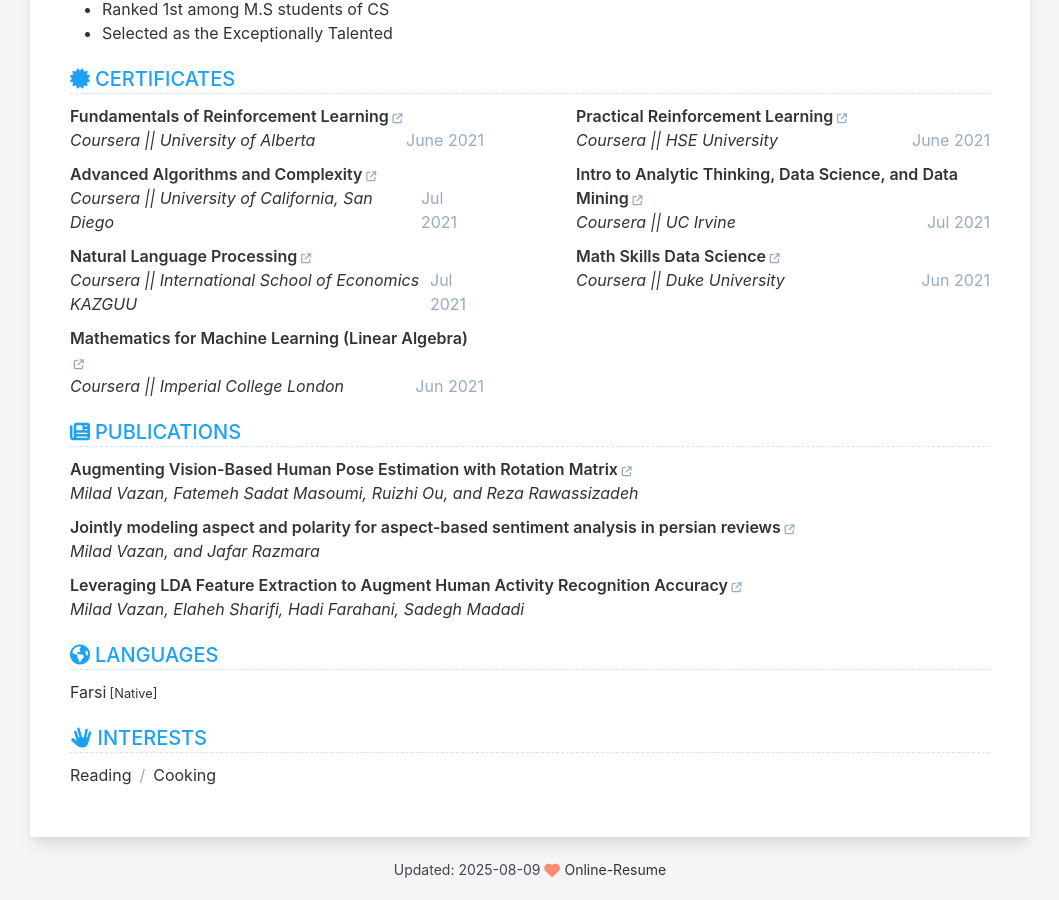
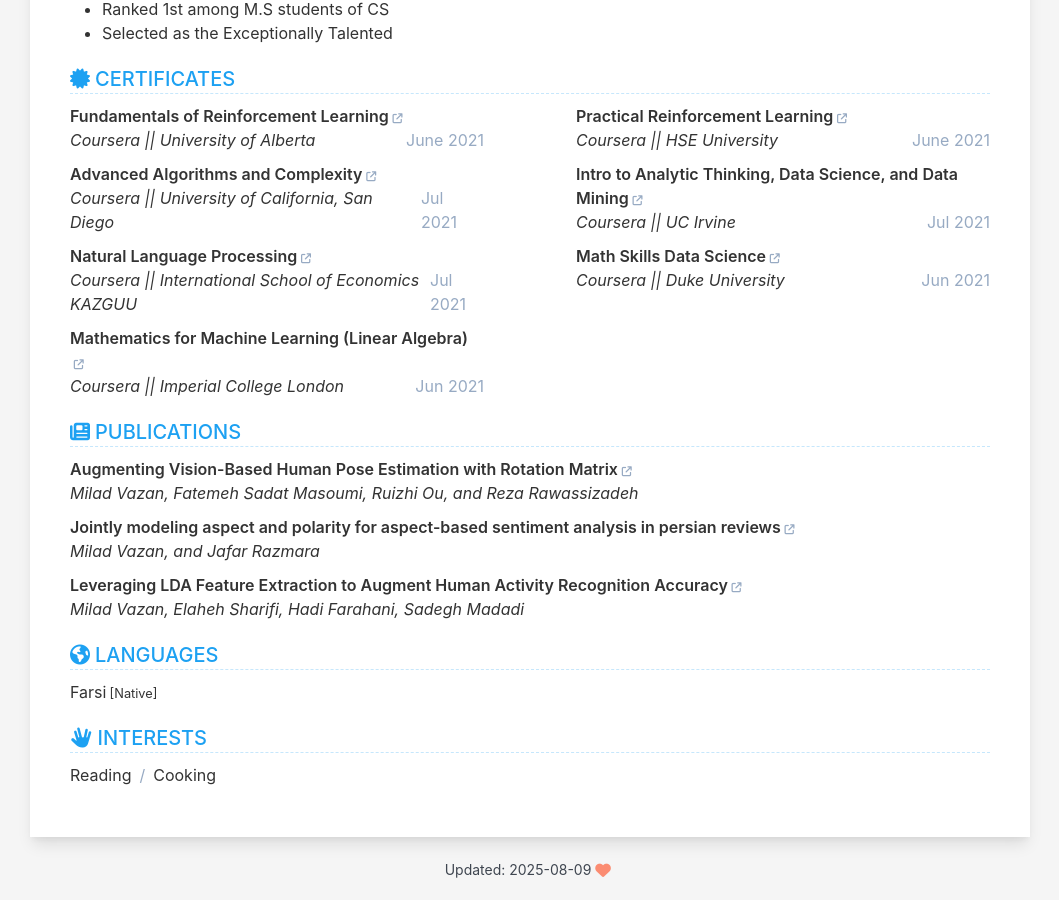
Before and after one commit to milad-ai/milad-ai.github.io, a Jekyll site: the page built from index.html, in a window 1280 px wide and 900 px high, scrolled down 1607 px. Shown: the whole window, without its empty margins (110-1169 px from the left). Built offline with Jekyll 4.4.1, drawn with Linux system fonts in a browser that asks for light colours.

Commit message:
Update footer.html

```diff
--- a/_includes/footer.html
+++ b/_includes/footer.html
@@ -2,5 +2,4 @@
   <span>Updated:&nbsp;</span>
   <span>{{ site.time | date: site.date_format | default: "%Y-%m-%d" }}</span>
   <i class="fa-solid fa-heart fa-beat-fade"></i>
-  <a href="https://github.com/tarrex/online-resume" target="_blank">Online-Resume</a>
 </footer>
```
